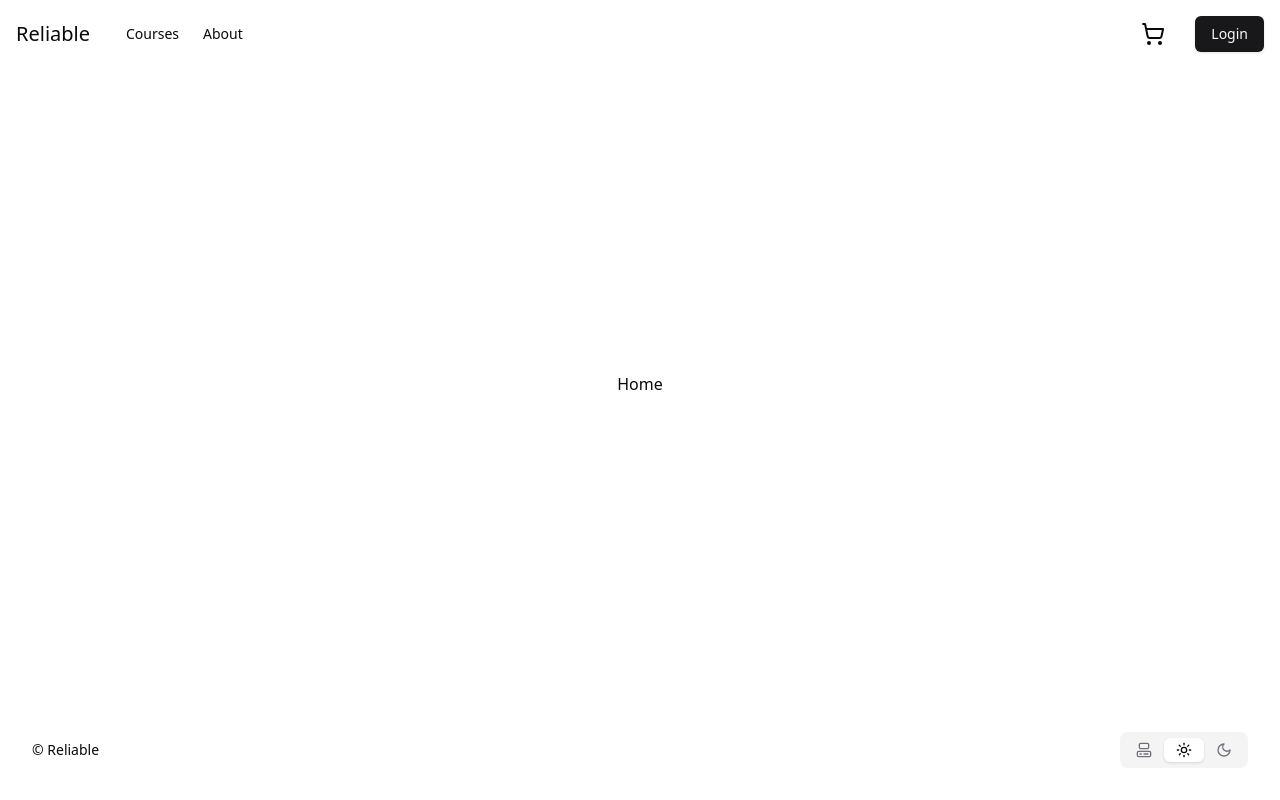
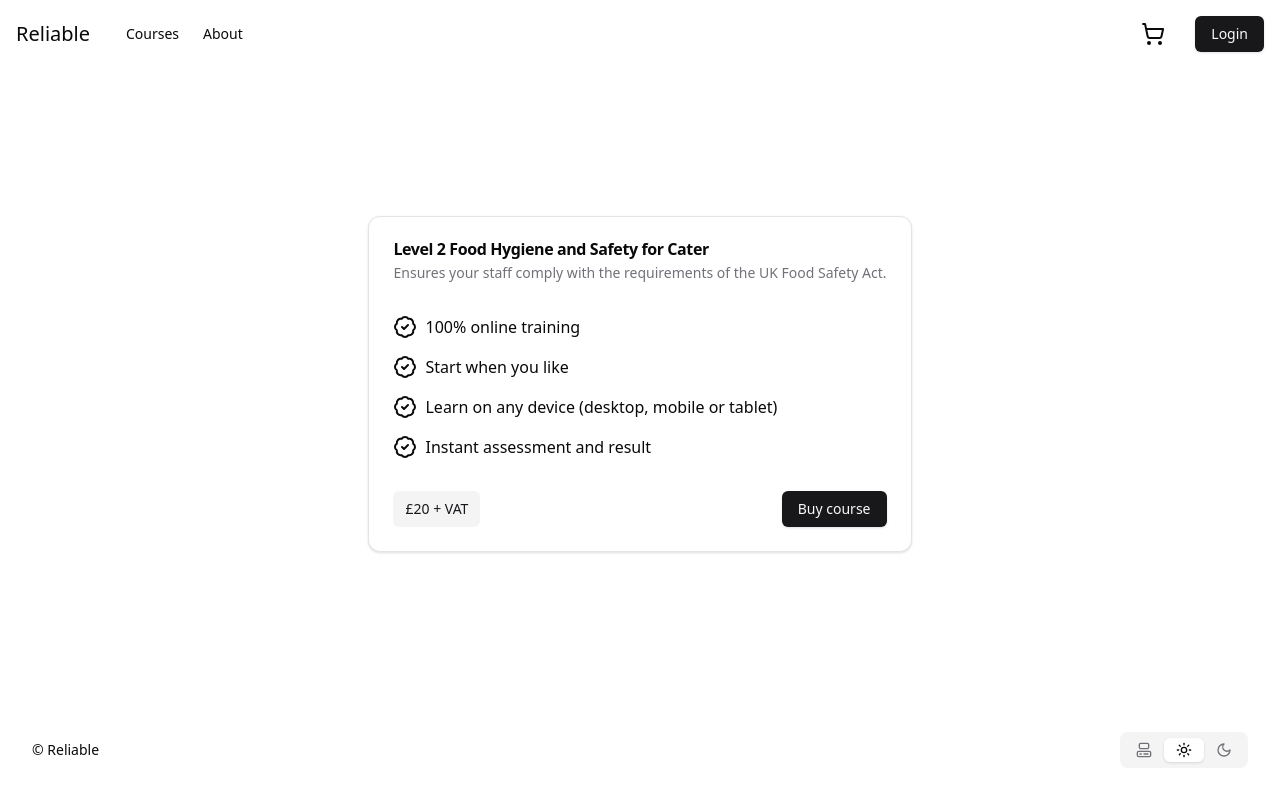
Before and after one commit to evilpaper/reliable, a Next.js app: page / in a window 1280 px wide. Built offline with nearby package versions, Linux system fonts and the light colour scheme.

Commit message:
Add course card

```diff
--- a/src/app/(landing)/page.tsx
+++ b/src/app/(landing)/page.tsx
@@ -1,3 +1,9 @@
+import { CourseCard } from "@/components/ui/course-card";
+
 export default function Page() {
-  return <p>Home</p>;
+  return (
+    <section>
+      <CourseCard />
+    </section>
+  );
 }
--- /dev/null
+++ b/src/components/ui/card.tsx
@@ -0,0 +1,76 @@
+import * as React from "react"
+
+import { cn } from "@/lib/utils"
+
+const Card = React.forwardRef<
+  HTMLDivElement,
+  React.HTMLAttributes<HTMLDivElement>
+>(({ className, ...props }, ref) => (
+  <div
+    ref={ref}
+    className={cn(
+      "rounded-xl border bg-card text-card-foreground shadow",
+      className
+    )}
+    {...props}
+  />
+))
+Card.displayName = "Card"
+
+const CardHeader = React.forwardRef<
+  HTMLDivElement,
+  React.HTMLAttributes<HTMLDivElement>
+>(({ className, ...props }, ref) => (
+  <div
+    ref={ref}
+    className={cn("flex flex-col space-y-1.5 p-6", className)}
+    {...props}
+  />
+))
+CardHeader.displayName = "CardHeader"
+
+const CardTitle = React.forwardRef<
+  HTMLParagraphElement,
+  React.HTMLAttributes<HTMLHeadingElement>
+>(({ className, ...props }, ref) => (
+  <h3
+    ref={ref}
+    className={cn("font-semibold leading-none tracking-tight", className)}
+    {...props}
+  />
+))
+CardTitle.displayName = "CardTitle"
+
+const CardDescription = React.forwardRef<
+  HTMLParagraphElement,
+  React.HTMLAttributes<HTMLParagraphElement>
+>(({ className, ...props }, ref) => (
+  <p
+    ref={ref}
+    className={cn("text-sm text-muted-foreground", className)}
+    {...props}
+  />
+))
+CardDescription.displayName = "CardDescription"
+
+const CardContent = React.forwardRef<
+  HTMLDivElement,
+  React.HTMLAttributes<HTMLDivElement>
+>(({ className, ...props }, ref) => (
+  <div ref={ref} className={cn("p-6 pt-0", className)} {...props} />
+))
+CardContent.displayName = "CardContent"
+
+const CardFooter = React.forwardRef<
+  HTMLDivElement,
+  React.HTMLAttributes<HTMLDivElement>
+>(({ className, ...props }, ref) => (
+  <div
+    ref={ref}
+    className={cn("flex items-center p-6 pt-0", className)}
+    {...props}
+  />
+))
+CardFooter.displayName = "CardFooter"
+
+export { Card, CardHeader, CardFooter, CardTitle, CardDescription, CardContent }
--- /dev/null
+++ b/src/components/ui/course-card.tsx
@@ -0,0 +1,58 @@
+import { Button } from "@/components/ui/button";
+import {
+  Card,
+  CardContent,
+  CardDescription,
+  CardFooter,
+  CardHeader,
+  CardTitle,
+} from "@/components/ui/card";
+import { Icons } from "@/components/ui/icons";
+
+const uniqueSellingPoints = [
+  { usp: "100% online training", id: crypto.randomUUID() },
+  {
+    usp: "Start when you like",
+    id: crypto.randomUUID(),
+  },
+  {
+    usp: "Learn on any device (desktop, mobile or tablet)",
+    id: crypto.randomUUID(),
+  },
+  {
+    usp: "Instant assessment and result",
+    id: crypto.randomUUID(),
+  },
+];
+
+export function CourseCard() {
+  return (
+    <Card>
+      <CardHeader>
+        <CardTitle>Level 2 Food Hygiene and Safety for Cater</CardTitle>
+        <CardDescription>
+          Ensures your staff comply with the requirements of the UK Food Safety
+          Act.
+        </CardDescription>
+      </CardHeader>
+      <CardContent>
+        <ul>
+          {uniqueSellingPoints.map(({ usp, id }) => {
+            return (
+              <li key={id} className="flex gap-2 py-2">
+                <Icons.badgeCheck />
+                {usp}
+              </li>
+            );
+          })}
+        </ul>
+      </CardContent>
+      <CardFooter className="flex justify-between">
+        <Button variant="secondary" className="px-3 shadow-none">
+          £20 + VAT
+        </Button>
+        <Button>Buy course</Button>
+      </CardFooter>
+    </Card>
+  );
+}
--- a/src/components/ui/icons.tsx
+++ b/src/components/ui/icons.tsx
@@ -16,6 +16,8 @@ import {
   AlignJustify,
   X,
   ShoppingCart,
+  BadgeCheck,
+  StarIcon,
 } from "lucide-react";
 
 export const Icons = {
@@ -36,4 +38,6 @@ export const Icons = {
   hamburger: AlignJustify,
   close: X,
   shoppingCart: ShoppingCart,
+  badgeCheck: BadgeCheck,
+  star: StarIcon,
 };
```
